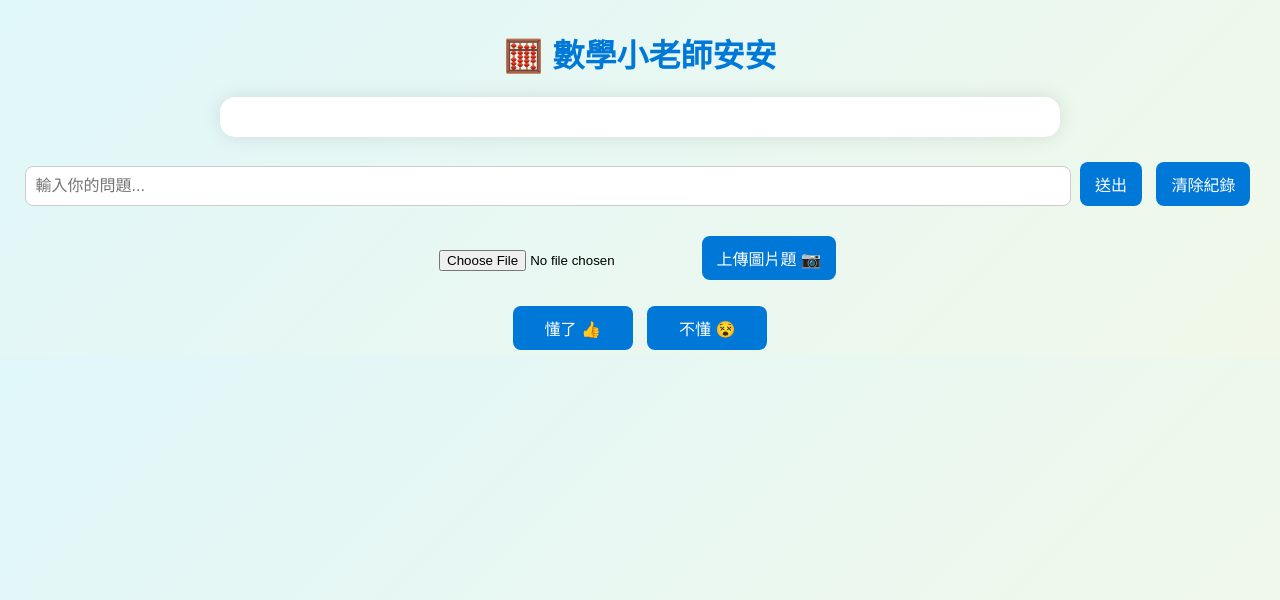
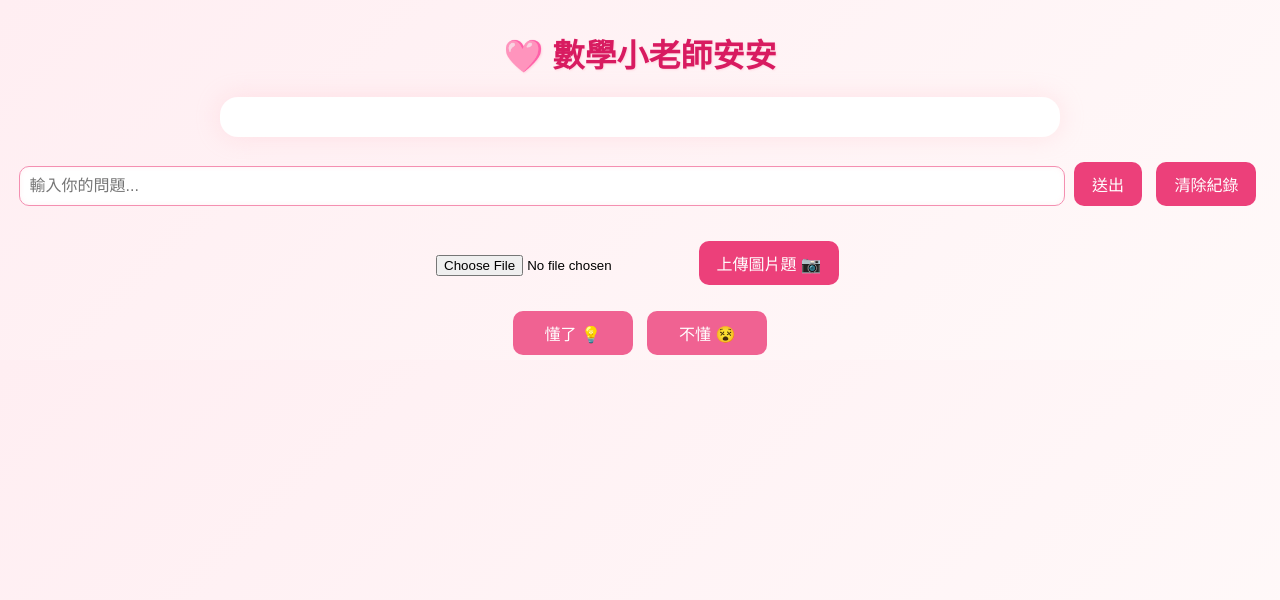
Before and after one commit to Carsonliu168/my-ai-tutor, a Flask app: template templates/index.html in a window 1280 px wide. Shown: the top 600 px of the page. Run offline with Flask 3, Linux system fonts and the light colour scheme; the template is opened without the code that fills it, so the values that code supplies are empty; the visitor is signed in with stand-in values (Sample User, id 1); some libraries are stand-ins or nearby versions.

Commit message:
revert: 回復安安主畫面 v4.6 粉紅柔和版

```diff
--- a/templates/index.html
+++ b/templates/index.html
@@ -3,41 +3,45 @@
 <head>
   <meta charset="UTF-8">
   <meta name="viewport" content="width=device-width, initial-scale=1.0">
-  <title>數學小老師安安 v4.5.3</title>
+  <title>數學小老師安安 v4.6 柔和版</title>
   <style>
     body {
       font-family: "Microsoft JhengHei", Arial, sans-serif;
-      background: linear-gradient(135deg, #e0f7fa, #f1f8e9);
+      background: linear-gradient(135deg, #ffeef2, #fff9f9);
       margin: 0;
       padding: 0;
       text-align: center;
     }
     h1 {
-      color: #0078d7;
+      color: #d81b60;
       margin-top: 30px;
+      text-shadow: 1px 1px 2px #ffd6e0;
     }
     .chat-box {
       width: 90%;
       max-width: 800px;
       margin: 20px auto;
-      background: white;
-      border-radius: 15px;
-      box-shadow: 0 0 20px rgba(0,0,0,0.1);
+      background: #fff;
+      border-radius: 18px;
+      box-shadow: 0 0 25px rgba(255,182,193,0.3);
       padding: 20px;
       text-align: left;
-      line-height: 1.6;
+      line-height: 1.7;
     }
     .message {
       margin: 10px 0;
-      padding: 10px;
-      border-radius: 8px;
+      padding: 12px 14px;
+      border-radius: 10px;
+      word-wrap: break-word;
     }
     .user {
-      background-color: #e3f2fd;
+      background-color: #ffe4ec;
       text-align: right;
+      color: #ad1457;
     }
     .assistant {
-      background-color: #f1f8e9;
+      background-color: #fff3cd;
+      color: #6d4c41;
     }
     form {
       margin-top: 15px;
@@ -45,44 +49,50 @@
     input[type=text] {
       width: 80%;
       padding: 10px;
-      border-radius: 8px;
-      border: 1px solid #ccc;
+      border-radius: 10px;
+      border: 1px solid #f48fb1;
       font-size: 16px;
+      box-shadow: inset 0 0 5px rgba(255,182,193,0.2);
     }
     button {
-      padding: 10px 15px;
+      padding: 10px 18px;
       margin: 5px;
       border: none;
-      border-radius: 8px;
-      background-color: #0078d7;
+      border-radius: 10px;
+      background-color: #ec407a;
       color: white;
       font-size: 16px;
       cursor: pointer;
+      transition: 0.2s;
     }
     button:hover {
-      background-color: #005fa3;
+      background-color: #d81b60;
     }
     .feedback-buttons {
-      margin-top: 10px;
+      margin-top: 15px;
       text-align: center;
     }
     .feedback-buttons button {
       width: 120px;
+      background-color: #f06292;
+    }
+    .feedback-buttons button:hover {
+      background-color: #e91e63;
     }
     .upload-section {
-      margin-top: 20px;
+      margin-top: 25px;
     }
   </style>
 </head>
 <body>
-  <h1>🧮 數學小老師安安</h1>
+  <h1>🩷 數學小老師安安</h1>
 
   <div class="chat-box" id="chatBox">
     {% for msg in conversation %}
       {% if msg.role == 'user' %}
-        <div class="message user">👤 你：{{ msg.content }}</div>
+        <div class="message user">👧 你：{{ msg.content }}</div>
       {% else %}
-        <div class="message assistant">🤖 安安老師：{{ msg.content|safe }}</div>
+        <div class="message assistant">👩‍🏫 安安老師：{{ msg.content|safe }}</div>
       {% endif %}
     {% endfor %}
   </div>
@@ -102,7 +112,7 @@
   </div>
 
   <div class="feedback-buttons">
-    <button onclick="sendFeedback(true)">懂了 👍</button>
+    <button onclick="sendFeedback(true)">懂了 💡</button>
     <button onclick="sendFeedback(false)">不懂 😵</button>
   </div>
 
```
